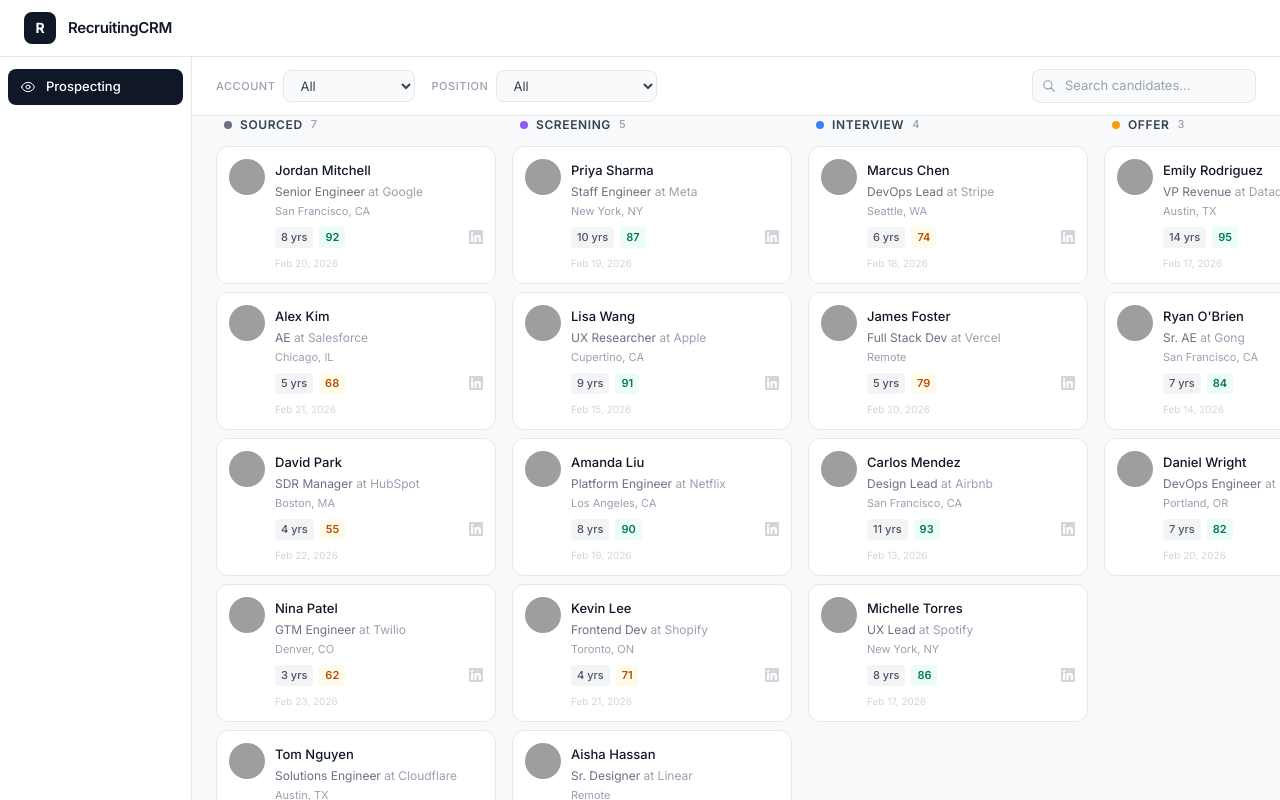
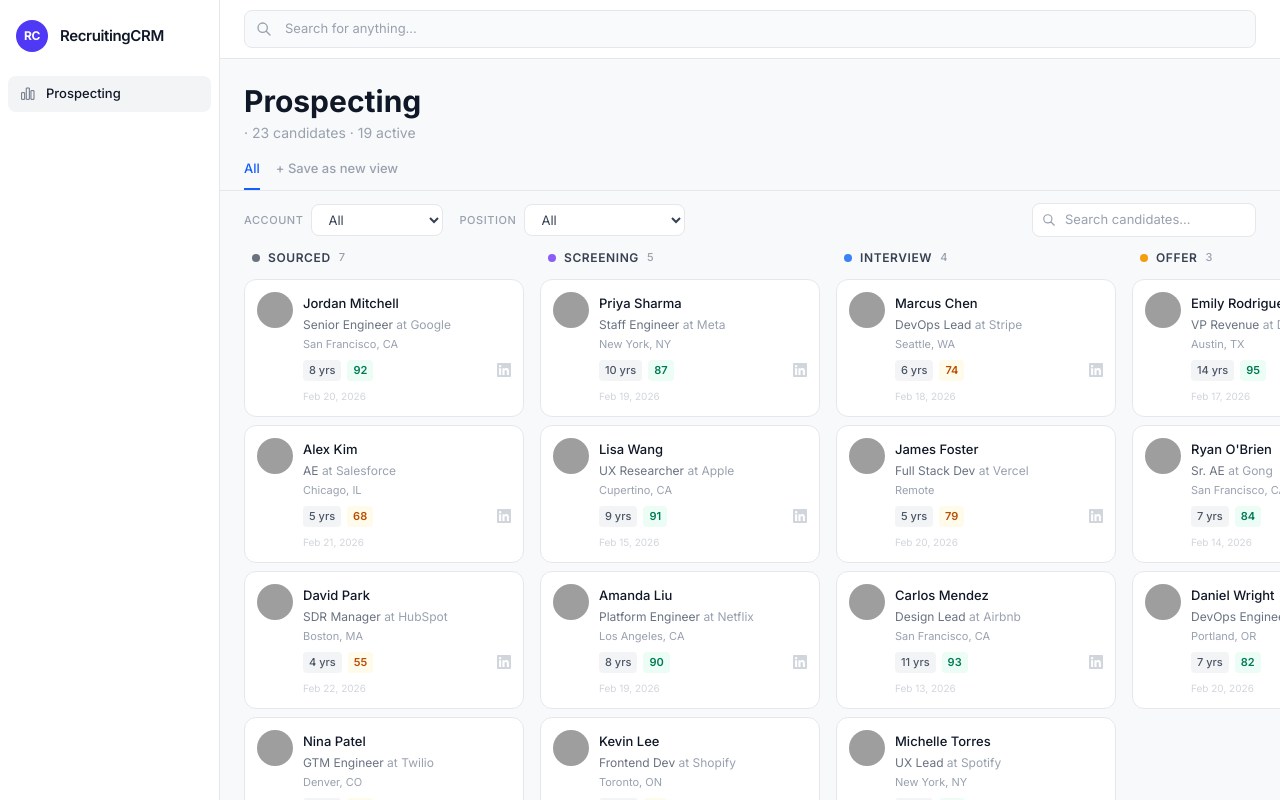
Before and after one commit to prattydaddy/recruiting-crm, a React (Vite) app: page / in a window 1280 px wide. Built offline with nearby package versions, Linux system fonts and the light colour scheme; grey boxes are pictures that could not be loaded.

Commit message:
Attio-style layout with sidebar + global search

```diff
--- a/src/App.tsx
+++ b/src/App.tsx
@@ -1,6 +1,5 @@
 import { useState, useMemo } from "react";
 import { DndContext, DragOverlay, closestCenter, type DragStartEvent, type DragEndEvent, type DragOverEvent, PointerSensor, useSensor, useSensors } from "@dnd-kit/core";
-import Header from "./components/Header";
 import FilterBar from "./components/FilterBar";
 import KanbanColumn from "./components/KanbanColumn";
 import CandidateCard from "./components/CandidateCard";
@@ -13,6 +12,7 @@ export default function App() {
   const [account, setAccount] = useState("All");
   const [position, setPosition] = useState("All");
   const [search, setSearch] = useState("");
+  const [globalSearch, setGlobalSearch] = useState("");
   const [activeId, setActiveId] = useState<string | null>(null);
 
   const sensors = useSensors(useSensor(PointerSensor, { activationConstraint: { distance: 5 } }));
@@ -25,6 +25,10 @@ export default function App() {
       return true;
     });
   }, [candidates, account, position, search]);
+
+  const activeCount = useMemo(() => {
+    return candidates.filter((c) => c.stage !== "rejected" && c.stage !== "hired").length;
+  }, [candidates]);
 
   const grouped = useMemo(() => {
     const map: Record<Stage, Candidate[]> = { sourced: [], screening: [], interview: [], offer: [], hired: [], rejected: [] };
@@ -45,7 +49,6 @@ export default function App() {
     const activeCandidate = candidates.find((c) => c.id === active.id);
     if (!activeCandidate) return;
 
-    // Determine target stage
     let targetStage: Stage | null = null;
     if (STAGES.some((s) => s.key === overId)) {
       targetStage = overId as Stage;
@@ -66,21 +69,62 @@ export default function App() {
   }
 
   return (
-    <div className="h-screen flex flex-col bg-[#f8f9fa]">
-      <Header />
-      <div className="flex flex-1 overflow-hidden">
+    <div className="h-screen flex bg-white">
       {/* Sidebar */}
-        <aside className="w-48 bg-white border-r border-gray-200 flex flex-col py-3 px-2 shrink-0">
-          <button className="flex items-center gap-2.5 px-3 py-2 rounded-lg bg-gray-900 text-white text-[13px] font-medium">
-            <svg className="w-4 h-4" fill="none" stroke="currentColor" viewBox="0 0 24 24">
-              <path strokeLinecap="round" strokeLinejoin="round" strokeWidth={1.5} d="M15 12a3 3 0 11-6 0 3 3 0 016 0z" />
-              <path strokeLinecap="round" strokeLinejoin="round" strokeWidth={1.5} d="M2.458 12C3.732 7.943 7.523 5 12 5c4.478 0 8.268 2.943 9.542 7-1.274 4.057-5.064 7-9.542 7-4.477 0-8.268-2.943-9.542-7z" />
+      <aside className="w-[220px] bg-white border-r border-gray-200 flex flex-col shrink-0">
+        <div className="px-4 py-5 flex items-center gap-3">
+          <div className="w-8 h-8 rounded-full bg-indigo-600 flex items-center justify-center">
+            <span className="text-white text-xs font-bold tracking-tight">RC</span>
+          </div>
+          <span className="text-[15px] font-semibold text-gray-900 tracking-tight">RecruitingCRM</span>
+        </div>
+        <nav className="px-2 mt-1">
+          <button className="w-full flex items-center gap-2.5 px-3 py-2 rounded-lg bg-gray-100 text-gray-900 text-[13px] font-medium">
+            <svg className="w-4 h-4 text-gray-500" fill="none" stroke="currentColor" viewBox="0 0 24 24">
+              <path strokeLinecap="round" strokeLinejoin="round" strokeWidth={1.5} d="M3 10h4v10H3zM10 3h4v17h-4zM17 7h4v13h-4z" />
             </svg>
             Prospecting
           </button>
+        </nav>
       </aside>
-        {/* Main content */}
-        <div className="flex-1 flex flex-col overflow-hidden">
+
+      {/* Right side: search bar + content */}
+      <div className="flex-1 flex flex-col overflow-hidden bg-[#f8f9fa]">
+        {/* Global search bar */}
+        <div className="bg-white border-b border-gray-200 px-6 py-2.5">
+          <div className="relative">
+            <svg className="absolute left-3 top-1/2 -translate-y-1/2 w-4 h-4 text-gray-400" fill="none" stroke="currentColor" viewBox="0 0 24 24">
+              <path strokeLinecap="round" strokeLinejoin="round" strokeWidth={2} d="M21 21l-6-6m2-5a7 7 0 11-14 0 7 7 0 0114 0z" />
+            </svg>
+            <input
+              type="text"
+              value={globalSearch}
+              onChange={(e) => setGlobalSearch(e.target.value)}
+              placeholder="Search for anything..."
+              className="w-full pl-10 pr-4 py-2 text-[13px] bg-gray-50 border border-gray-200 rounded-lg text-gray-700 placeholder-gray-400 focus:outline-none focus:ring-2 focus:ring-gray-900/10 focus:border-gray-300"
+            />
+          </div>
+        </div>
+
+        {/* Page header */}
+        <div className="px-6 pt-6 pb-0">
+          <h1 className="text-3xl font-bold text-gray-900">Prospecting</h1>
+          <p className="text-sm text-gray-400 mt-1">
+            · {candidates.length} candidates · {activeCount} active
+          </p>
+        </div>
+
+        {/* View tabs */}
+        <div className="px-6 pt-4 pb-0 flex items-center gap-4 border-b border-gray-200">
+          <button className="text-[13px] font-medium text-blue-600 pb-2.5 border-b-2 border-blue-600">
+            All
+          </button>
+          <button className="text-[13px] font-medium text-gray-400 pb-2.5 border-b-2 border-transparent hover:text-gray-600">
+            + Save as new view
+          </button>
+        </div>
+
+        {/* Filters */}
         <FilterBar
           account={account}
           position={position}
@@ -89,6 +133,8 @@ export default function App() {
           onPositionChange={setPosition}
           onSearchChange={setSearch}
         />
+
+        {/* Kanban */}
         <div className="flex-1 overflow-x-auto px-6 pb-6">
           <DndContext sensors={sensors} collisionDetection={closestCenter} onDragStart={handleDragStart} onDragOver={handleDragOver} onDragEnd={handleDragEnd}>
             <div className="flex gap-4 h-full">
@@ -103,6 +149,5 @@ export default function App() {
         </div>
       </div>
     </div>
-    </div>
   );
 }
--- a/src/components/FilterBar.tsx
+++ b/src/components/FilterBar.tsx
@@ -11,13 +11,13 @@ interface Props {
 
 export default function FilterBar({ account, position, search, onAccountChange, onPositionChange, onSearchChange }: Props) {
   return (
-    <div className="px-6 py-3 bg-white border-b border-gray-200 flex items-center gap-4">
+    <div className="px-6 py-3 flex items-center gap-4">
       <div className="flex items-center gap-2">
         <label className="text-[11px] font-medium text-gray-400 uppercase tracking-wider">Account</label>
         <select
           value={account}
           onChange={(e) => onAccountChange(e.target.value)}
-          className="text-[13px] text-gray-700 bg-gray-50 border border-gray-200 rounded-lg px-3 py-1.5 focus:outline-none focus:ring-2 focus:ring-gray-900/10 focus:border-gray-300 cursor-pointer"
+          className="text-[13px] text-gray-700 bg-white border border-gray-200 rounded-lg px-3 py-1.5 focus:outline-none focus:ring-2 focus:ring-gray-900/10 focus:border-gray-300 cursor-pointer"
         >
           {ACCOUNTS.map((a) => (
             <option key={a} value={a}>{a}</option>
@@ -29,7 +29,7 @@ export default function FilterBar({ account, position, search, onAccountChange,
         <select
           value={position}
           onChange={(e) => onPositionChange(e.target.value)}
-          className="text-[13px] text-gray-700 bg-gray-50 border border-gray-200 rounded-lg px-3 py-1.5 focus:outline-none focus:ring-2 focus:ring-gray-900/10 focus:border-gray-300 cursor-pointer"
+          className="text-[13px] text-gray-700 bg-white border border-gray-200 rounded-lg px-3 py-1.5 focus:outline-none focus:ring-2 focus:ring-gray-900/10 focus:border-gray-300 cursor-pointer"
         >
           {POSITIONS.map((p) => (
             <option key={p} value={p}>{p}</option>
@@ -45,7 +45,7 @@ export default function FilterBar({ account, position, search, onAccountChange,
           value={search}
           onChange={(e) => onSearchChange(e.target.value)}
           placeholder="Search candidates..."
-          className="pl-8 pr-3 py-1.5 text-[13px] w-56 border border-gray-200 rounded-lg bg-gray-50 text-gray-700 placeholder-gray-400 focus:outline-none focus:ring-2 focus:ring-gray-900/10 focus:border-gray-300"
+          className="pl-8 pr-3 py-1.5 text-[13px] w-56 border border-gray-200 rounded-lg bg-white text-gray-700 placeholder-gray-400 focus:outline-none focus:ring-2 focus:ring-gray-900/10 focus:border-gray-300"
         />
       </div>
     </div>
```
Also changed, not shown: 5 other files (tests, documents, lock files or other folders). Lines whose indentation alone changed are shown as unchanged.
